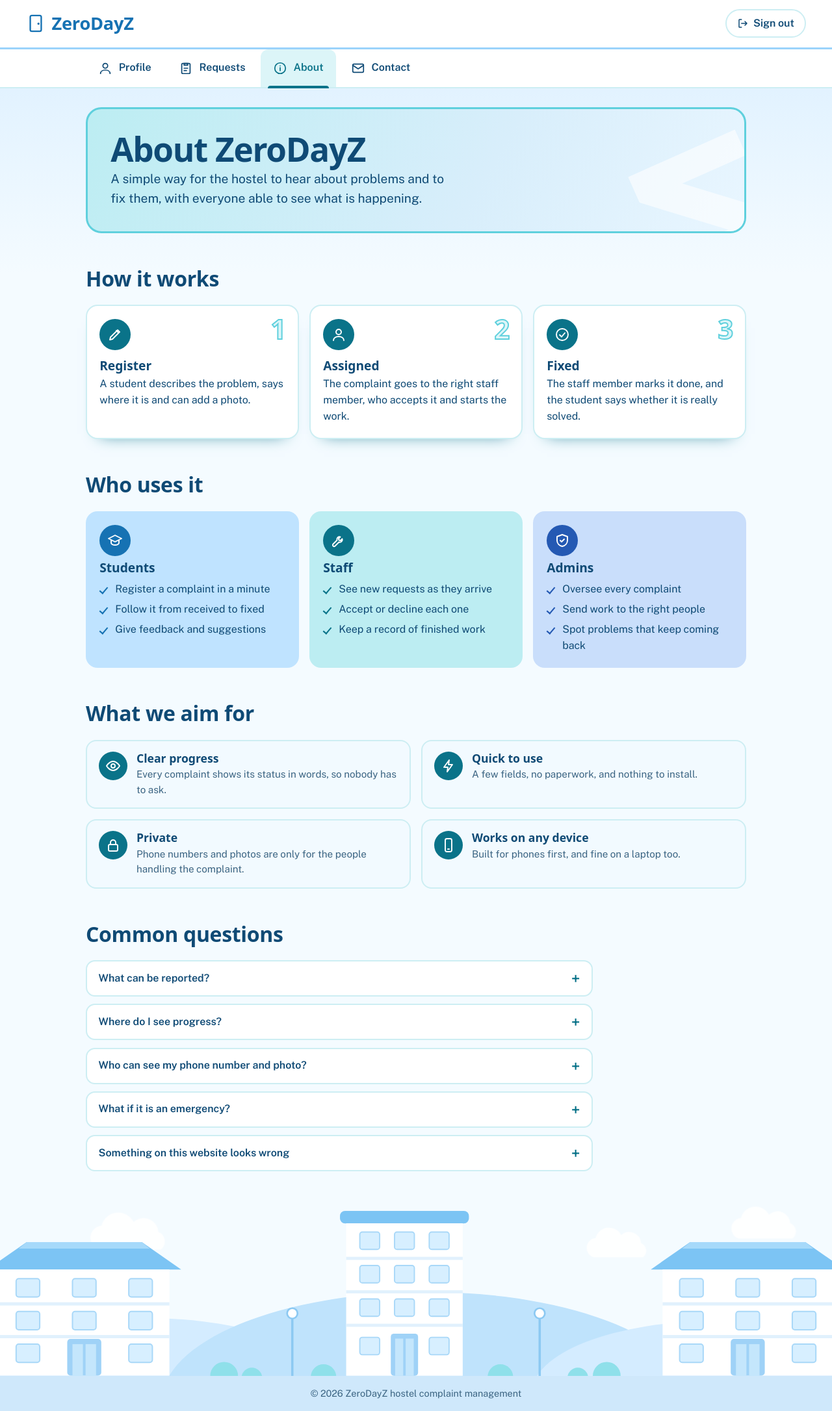
After one commit to silven-mohan/ZeroDayZ, a Flask app: page /workers/about in a window 1280 px wide. The commit adds this page. Shown: the whole page at 65% size. Run offline with Flask 3, Linux system fonts and the light colour scheme; some web fonts are replaced.

Commit message:
Added: About page and redesigned the contact page.

```diff
--- a/app.py
+++ b/app.py
@@ -153,16 +153,6 @@ def worker_request_action(request_id, action):
     # TODO: save the worker's choice for this request in the database.
     # Redirect so that refreshing the page does not send the choice again.
     return redirect(url_for("worker_requests", done=action), code=303)
-
-
-@app.route("/workers/about")
-def worker_about():
-    return page("workers/about.html")
-
-
-@app.route("/workers/contact")
-def worker_contact():
-    return page("workers/contact.html")
 
 
 # ---------- Student area: pages shown after a student signs in ----------
@@ -336,7 +326,7 @@ def student_feedback():
     )
 
 
-SUGGESTION_TOPICS = ["Hostel facilities", "Safety", "Cleanliness", "Other"]
+SUGGESTION_TOPICS = ["Hostel facilities", "Safety", "Cleanliness", "Rules and timings", "Other"]
 
 
 @app.route("/students/suggestions", methods=["GET", "POST"])
@@ -366,6 +356,34 @@ def student_suggestions():
     )
 
 
+# ---------- About and Contact: one page each, shared by students and workers ----------
+# The pages live in templates/shared/. Only the surrounding layout (header buttons, menu)
+# and one call-to-action change with the role.
+def shared_layout(role):
+    """Return the layout, menu highlight and call-to-action for a signed-in role."""
+    if role == "worker":
+        return {
+            "role": "worker",
+            "layout": "workers/base_workers.html",
+            "cta": {
+                "text": "Waiting on a request? Open your requests to accept or decline new ones.",
+                "label": "Open requests",
+                "url": url_for("worker_requests"),
+            },
+            "contact_url": url_for("worker_contact"),
+        }
+    return {
+        "role": "student",
+        "layout": "students/base_students.html",
+        "cta": {
+            "text": "Something broken in your room or block? A registered complaint is the quickest way to get it fixed and to follow its progress.",
+            "label": "Register a complaint",
+            "url": url_for("student_new_complaint"),
+        },
+        "contact_url": url_for("student_contact"),
+    }
+
+
 def get_hostel_contacts():
     """SAMPLE DATA: replace these placeholder numbers and addresses with the real ones."""
     contacts = [
@@ -380,15 +398,47 @@ def get_hostel_contacts():
     return contacts, hours
 
 
-@app.route("/students/contact")
-def student_contact():
+def get_developer_contact():
+    """SAMPLE DATA: the person who looks after the ZeroDayZ website itself."""
+    return {
+        "name": "ZeroDayZ developer",
+        "note": "Found a bug, cannot sign in, or see wrong information on this website? Write to the developer. For problems with a room or facility, use a complaint instead.",
+        "email": "developer@example.com",
+        "phone": None,
+    }
+
+
+def about_page(role):
+    return render_template("about.html", active="about", **shared_layout(role))
+
+
+def contact_page(role):
     contacts, hours = get_hostel_contacts()
-    return render_template("contact.html", contacts=contacts, hours=hours)
+    return render_template(
+        "contact.html",
+        active="contact", contacts=contacts, hours=hours,
+        developer=get_developer_contact(), **shared_layout(role),
+    )
 
 
 @app.route("/students/about")
 def student_about():
-    return page("students/about.html")
+    return about_page("student")
+
+
+@app.route("/students/contact")
+def student_contact():
+    return contact_page("student")
+
+
+@app.route("/workers/about")
+def worker_about():
+    return about_page("worker")
+
+
+@app.route("/workers/contact")
+def worker_contact():
+    return contact_page("worker")
 
 
 @app.errorhandler(404)
--- /dev/null
+++ b/public/styles/about.css
@@ -0,0 +1,218 @@
+/* ZeroDayZ – About (the same page for students and workers).
+   Self-contained: colours come from the role (body.students / body.workers set --accent, --edge, --line ...). */
+
+/* ---------- Page frame: back link and banner (also in contact.css, so each page stands alone) ---------- */
+.info {
+  width: 100%;
+  max-width: 1080px;
+  margin: 0 auto;
+  padding: clamp(1rem, 3vw, 1.8rem) clamp(1rem, 4vw, 2rem) clamp(2rem, 5vw, 3rem);
+}
+
+.back {
+  display: inline-flex;
+  align-items: center;
+  gap: .45rem;
+  min-height: 44px;
+  margin-bottom: .6rem;
+  padding: 0 .9rem 0 .6rem;
+  color: var(--ink);
+  font-weight: 600;
+  text-decoration: none;
+  border-radius: 999px;
+  transition: background-color .2s;
+}
+.back svg { width: 20px; height: 20px; transition: transform .25s var(--ease); }
+.back:hover { background: var(--accent-soft); }
+.back:hover svg { transform: translateX(-3px); }
+
+/* ---------- Banner ---------- */
+.banner {
+  position: relative;
+  overflow: hidden;
+  padding: clamp(1.3rem, 4vw, 2.2rem);
+  background: linear-gradient(120deg, var(--face) 0%, #d8eefb 60%, #e9f6ff 100%);
+  border: 3px solid var(--edge);
+  border-radius: 24px;
+  animation: rise .6s var(--ease) backwards;
+}
+.banner__z {
+  position: absolute;
+  right: -30px;
+  bottom: -52px;
+  width: 180px;
+  height: 180px;
+  fill: rgba(255, 255, 255, .6);
+  transform: rotate(-24deg) scaleX(-1);
+  pointer-events: none;
+}
+.banner > *:not(.banner__z) { position: relative; }
+.banner__title {
+  margin: 0 0 .3rem;
+  font-family: var(--font-display);
+  font-weight: 800;
+  font-size: clamp(2rem, 6vw, 3.2rem);
+  line-height: 1.05;
+  letter-spacing: -.025em;
+}
+.banner__lead { max-width: 44ch; margin: 0; font-size: clamp(1rem, 2.4vw, 1.2rem); }
+
+
+
+.block { margin-top: clamp(1.8rem, 4vw, 2.8rem); }
+.block__title {
+  margin: 0 0 1rem;
+  font-family: var(--font-display);
+  font-weight: 800;
+  font-size: clamp(1.5rem, 4vw, 2rem);
+  letter-spacing: -.01em;
+}
+.block h3 { margin: 0; font-family: var(--font-display); font-weight: 800; font-size: 1.2rem; line-height: 1.2; }
+.block p { margin: 0; }
+
+/* ---------- How it works: three steps ---------- */
+.flow {
+  display: grid;
+  gap: 1rem;
+  margin: 0;
+  padding: 0;
+  list-style: none;
+  grid-template-columns: repeat(auto-fit, minmax(230px, 1fr));
+  counter-reset: none;
+}
+.flow__step {
+  position: relative;
+  display: grid;
+  gap: .35rem;
+  align-content: start;
+  padding: 1.2rem 1.2rem 1.3rem;
+  background: var(--white);
+  border: 2px solid var(--line);
+  border-radius: 18px;
+  box-shadow: 0 14px 24px -22px var(--accent);
+  animation: rise .5s var(--ease) backwards;
+  animation-delay: calc(.1s + var(--i, 0) * .09s);
+}
+.flow__num {
+  position: absolute;
+  top: .9rem;
+  right: 1.1rem;
+  font-family: var(--font-display);
+  font-weight: 800;
+  font-size: 2.6rem;
+  line-height: 1;
+  color: var(--accent-soft);
+  -webkit-text-stroke: 2px var(--edge);
+}
+.flow__icon, .role__icon, .promises__icon {
+  display: grid;
+  place-items: center;
+  width: 48px;
+  height: 48px;
+  margin-bottom: .4rem;
+  color: var(--white);
+  background: var(--accent);
+  border-radius: 50%;
+}
+.flow__icon svg, .role__icon svg, .promises__icon svg { width: 24px; height: 24px; }
+
+/* ---------- Who uses it: one card per role, in that role's own shade ---------- */
+.roles {
+  display: grid;
+  gap: 1rem;
+  margin: 0;
+  padding: 0;
+  list-style: none;
+  grid-template-columns: repeat(auto-fit, minmax(230px, 1fr));
+}
+.role {
+  --tint: var(--door-student);
+  --edge-c: var(--edge-student);
+  --solid: #1672b3;
+  padding: 1.2rem;
+  background: var(--tint);
+  border: 2px solid transparent;
+  border-radius: 18px;
+  animation: rise .5s var(--ease) backwards;
+  animation-delay: calc(.1s + var(--i, 0) * .09s);
+  transition: transform .25s var(--ease), border-color .2s;
+}
+.role--staff { --tint: var(--door-staff); --edge-c: var(--edge-staff); --solid: #0a7389; }
+.role--admin { --tint: var(--door-admin); --edge-c: var(--edge-admin); --solid: #2459b3; }
+.role:hover { transform: translateY(-3px); border-color: var(--edge-c); }
+.role__icon { background: var(--solid); }
+.role ul { margin: .6rem 0 0; padding: 0; list-style: none; display: grid; gap: .4rem; }
+.role li { position: relative; padding-left: 1.5rem; }
+.role li::before {                      /* tick drawn with borders */
+  content: "";
+  position: absolute;
+  left: .2rem;
+  top: .35em;
+  width: .45rem;
+  height: .8rem;
+  border: solid var(--solid);
+  border-width: 0 2.500px 2.500px 0;
+  transform: rotate(40deg);
+}
+
+/* ---------- What we aim for ---------- */
+.promises {
+  display: grid;
+  gap: 1rem;
+  margin: 0;
+  padding: 0;
+  list-style: none;
+  grid-template-columns: repeat(auto-fit, minmax(min(100%, 380px), 1fr));
+}
+.promises li {
+  display: flex;
+  gap: .9rem;
+  align-items: flex-start;
+  padding: 1rem 1.1rem;
+  background: #f2faff;
+  border: 2px solid var(--line);
+  border-radius: 16px;
+  animation: rise .5s var(--ease) backwards;
+  animation-delay: calc(.1s + var(--i, 0) * .07s);
+}
+.promises__icon { flex: none; width: 44px; height: 44px; margin: 0; }
+.promises h3 { font-size: 1.1rem; }
+.promises p { margin-top: .15rem; font-size: .95rem; color: var(--ink-soft); }
+
+/* ---------- Questions: plain <details>, works without any script ---------- */
+.faq { display: grid; gap: .7rem; max-width: 780px; }
+.faq details {
+  background: var(--white);
+  border: 2px solid var(--line);
+  border-radius: 14px;
+  transition: border-color .2s;
+}
+.faq details[open] { border-color: var(--edge); }
+.faq summary {
+  position: relative;
+  min-height: 52px;
+  display: flex;
+  align-items: center;
+  padding: .6rem 3rem .6rem 1.1rem;
+  font-weight: 600;
+  cursor: pointer;
+  list-style: none;
+}
+.faq summary::-webkit-details-marker { display: none; }
+.faq summary::after {                   /* plus that turns into a minus */
+  content: "+";
+  position: absolute;
+  right: 1.1rem;
+  font-size: 1.5rem;
+  font-weight: 700;
+  line-height: 1;
+  color: var(--accent);
+}
+.faq details[open] summary::after { content: "\2212"; }
+.faq summary:hover { background: var(--accent-soft); border-radius: 12px; }
+.faq details p { padding: 0 1.1rem 1.1rem; }
+.faq a { color: var(--accent); font-weight: 600; }
+
+@media (prefers-reduced-motion: reduce) { .role:hover { transform: none; } }
+
+@keyframes rise { from { opacity: 0; transform: translateY(14px); } to { opacity: 1; transform: none; } }
--- /dev/null
+++ b/templates/about.html
@@ -0,0 +1,140 @@
+{% extends layout %}
+{#
+  One About page for students AND workers.
+  The route (app.py: about_page) passes `layout` (which base template to wrap it in),
+  `role`, and `contact_url`. Nothing in this file is specific to one role.
+#}
+
+{% block title %}About | ZeroDayZ{% endblock %}
+{% block description %}How ZeroDayZ hostel complaint management works for students, staff and admins.{% endblock %}
+
+{% block head_extra %}
+  {{ super() }}
+  <link rel="stylesheet" href="{{ url_for('static', filename='styles/about.css') }}">
+{% endblock %}
+
+{% block content %}
+{% set icon = {
+  'pen':    '<path d="M4 20l4-1 11-11-3-3L5 16z"/><path d="M14 6l3 3"/>',
+  'person': '<circle cx="12" cy="8" r="4"/><path d="M4 21c0-4 4-6 8-6s8 2 8 6"/>',
+  'check':  '<circle cx="12" cy="12" r="9"/><path d="M8 12.500l3 3 5-6"/>',
+  'eye':    '<path d="M2 12s4-7 10-7 10 7 10 7-4 7-10 7S2 12 2 12z"/><circle cx="12" cy="12" r="3"/>',
+  'lock':   '<rect x="5" y="11" width="14" height="10" rx="2"/><path d="M8 11V8a4 4 0 0 1 8 0v3"/>',
+  'phone':  '<rect x="7" y="2" width="10" height="20" rx="2.500"/><path d="M11 18h2"/>',
+  'bolt':   '<path d="M13 3L5 14h6l-1 7 8-11h-6z"/>',
+  'school': '<path d="M2 9l10-5 10 5-10 5-10-5z"/><path d="M6 11.500V16c0 1.500 3 3 6 3s6-1.500 6-3v-4.500"/>',
+  'tool':   '<path d="M14.500 6.500a4 4 0 0 0-5 5L3.500 17.500a2 2 0 0 0 3 3l6-6a4 4 0 0 0 5-5l-2.500 2.500-2.500-.5-.5-2.500z"/>',
+  'shield': '<path d="M12 3l8 3v6c0 4.500-3.500 8-8 9-4.500-1-8-4.500-8-9V6z"/><path d="M9 12l2 2 4-4"/>'
+} %}
+{% macro svg(name) %}<svg viewBox="0 0 24 24" fill="none" stroke="currentColor" stroke-width="1.9" stroke-linecap="round" stroke-linejoin="round" aria-hidden="true" focusable="false">{{ icon[name] | safe }}</svg>{% endmacro %}
+
+<div class="info">
+  {% if role == 'student' %}
+  <a class="back" href="{{ url_for('student_home') }}">
+    <svg viewBox="0 0 24 24" fill="none" stroke="currentColor" stroke-width="2.200" stroke-linecap="round" stroke-linejoin="round" aria-hidden="true" focusable="false"><path d="M19 12H5M11 6l-6 6 6 6"/></svg>
+    Back to home
+  </a>
+  {% endif %}
+
+  <header class="banner">
+    <svg class="banner__z" viewBox="0 0 100 100" aria-hidden="true" focusable="false"><path d="M0 0H100V24L40 76H100V100H0V76L60 24H0Z"/></svg>
+    <h1 class="banner__title">About ZeroDayZ</h1>
+    <p class="banner__lead">A simple way for the hostel to hear about problems and to fix them, with everyone able to see what is happening.</p>
+  </header>
+
+  <section class="block" aria-labelledby="how-title">
+    <h2 class="block__title" id="how-title">How it works</h2>
+    <ol class="flow">
+      <li class="flow__step" style="--i: 0">
+        <span class="flow__num" aria-hidden="true">1</span>
+        <span class="flow__icon">{{ svg('pen') }}</span>
+        <h3>Register</h3>
+        <p>A student describes the problem, says where it is and can add a photo.</p>
+      </li>
+      <li class="flow__step" style="--i: 1">
+        <span class="flow__num" aria-hidden="true">2</span>
+        <span class="flow__icon">{{ svg('person') }}</span>
+        <h3>Assigned</h3>
+        <p>The complaint goes to the right staff member, who accepts it and starts the work.</p>
+      </li>
+      <li class="flow__step" style="--i: 2">
+        <span class="flow__num" aria-hidden="true">3</span>
+        <span class="flow__icon">{{ svg('check') }}</span>
+        <h3>Fixed</h3>
+        <p>The staff member marks it done, and the student says whether it is really solved.</p>
+      </li>
+    </ol>
+  </section>
+
+  <section class="block" aria-labelledby="who-title">
+    <h2 class="block__title" id="who-title">Who uses it</h2>
+    <ul class="roles">
+      <li class="role role--student" style="--i: 0">
+        <span class="role__icon">{{ svg('school') }}</span>
+        <h3>Students</h3>
+        <ul>
+          <li>Register a complaint in a minute</li>
+          <li>Follow it from received to fixed</li>
+          <li>Give feedback and suggestions</li>
+        </ul>
+      </li>
+      <li class="role role--staff" style="--i: 1">
+        <span class="role__icon">{{ svg('tool') }}</span>
+        <h3>Staff</h3>
+        <ul>
+          <li>See new requests as they arrive</li>
+          <li>Accept or decline each one</li>
+          <li>Keep a record of finished work</li>
+        </ul>
+      </li>
+      <li class="role role--admin" style="--i: 2">
+        <span class="role__icon">{{ svg('shield') }}</span>
+        <h3>Admins</h3>
+        <ul>
+          <li>Oversee every complaint</li>
+          <li>Send work to the right people</li>
+          <li>Spot problems that keep coming back</li>
+        </ul>
+      </li>
+    </ul>
+  </section>
+
+  <section class="block" aria-labelledby="promise-title">
+    <h2 class="block__title" id="promise-title">What we aim for</h2>
+    <ul class="promises">
+      <li style="--i: 0"><span class="promises__icon">{{ svg('eye') }}</span><div><h3>Clear progress</h3><p>Every complaint shows its status in words, so nobody has to ask.</p></div></li>
+      <li style="--i: 1"><span class="promises__icon">{{ svg('bolt') }}</span><div><h3>Quick to use</h3><p>A few fields, no paperwork, and nothing to install.</p></div></li>
+      <li style="--i: 2"><span class="promises__icon">{{ svg('lock') }}</span><div><h3>Private</h3><p>Phone numbers and photos are only for the people handling the complaint.</p></div></li>
+      <li style="--i: 3"><span class="promises__icon">{{ svg('phone') }}</span><div><h3>Works on any device</h3><p>Built for phones first, and fine on a laptop too.</p></div></li>
+    </ul>
+  </section>
+
+  <section class="block" aria-labelledby="faq-title">
+    <h2 class="block__title" id="faq-title">Common questions</h2>
+    <div class="faq">
+      <details>
+        <summary>What can be reported?</summary>
+        <p>Anything about the hostel that needs fixing: plumbing (leaks, taps, drainage), electrical (fans, lights, switches), maintenance (doors, windows, furniture) and other problems such as pests.</p>
+      </details>
+      <details>
+        <summary>Where do I see progress?</summary>
+        <p>Every complaint shows one of four states: waiting, in progress, fixed or not accepted. Students find them under Registered complaints.</p>
+      </details>
+      <details>
+        <summary>Who can see my phone number and photo?</summary>
+        <p>Only the staff and admins who handle your complaint. They are used to reach you and to understand the problem.</p>
+      </details>
+      <details>
+        <summary>What if it is an emergency?</summary>
+        <p>Do not wait for a complaint to be picked up. Call security straight away from the <a href="{{ contact_url }}">Contact page</a>.</p>
+      </details>
+      <details>
+        <summary>Something on this website looks wrong</summary>
+        <p>Write to the developer. The address is on the <a href="{{ contact_url }}">Contact page</a>.</p>
+      </details>
+    </div>
+  </section>
+</div>
+
+{% include "partials/scene.html" %}
+{% endblock %}
```
Also changed, not shown: public/styles/contact.css (added, +195 -0 lines), public/styles/students/contact.css (deleted, +0 -53 lines), templates/contact.html (+46 -17 lines).
